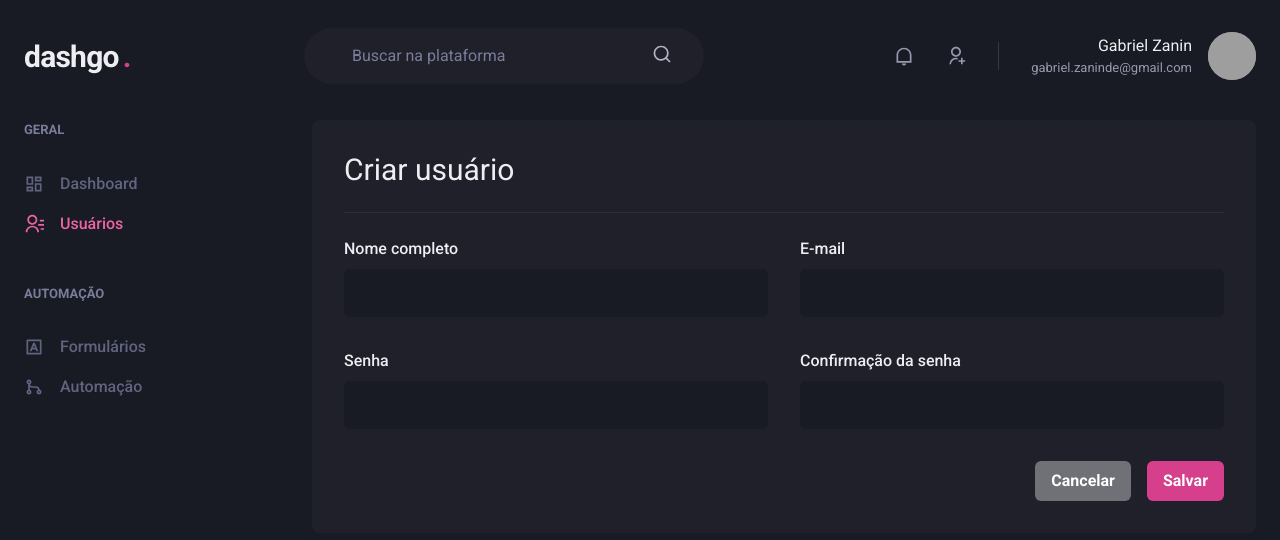
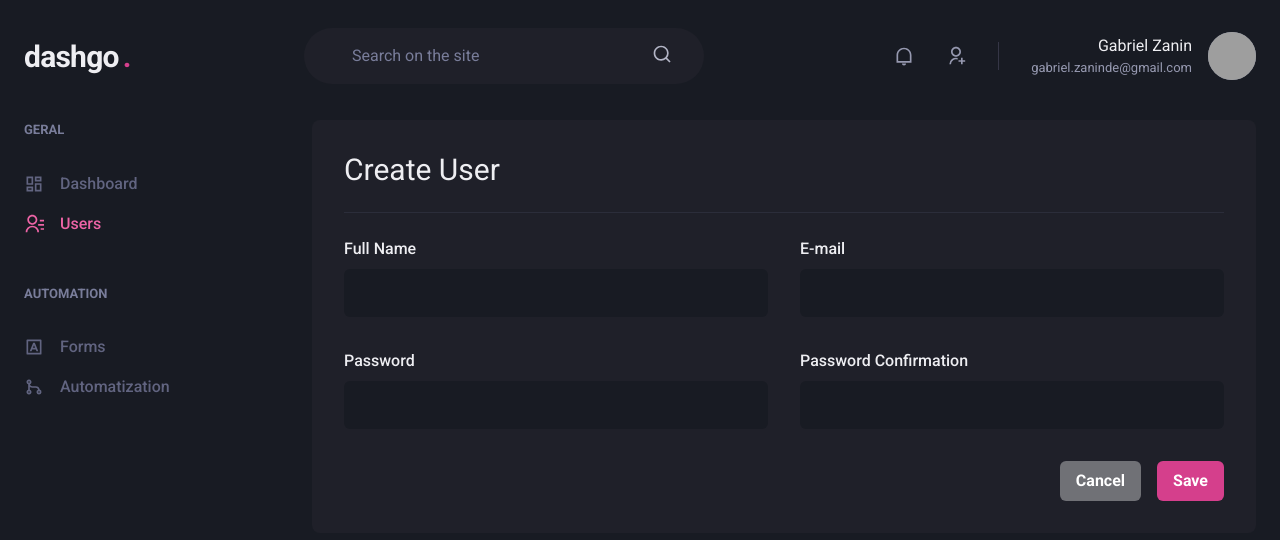
Before and after one commit to ZaninDe/dashgo, a Next.js app: page /users/create in a window 1280 px wide. Shown: the top 540 px of the page. Built offline with nearby package versions, Linux system fonts and the light colour scheme; grey boxes are pictures that could not be loaded.

Commit message:
change language site

```diff
--- a/src/components/ActiveLink.tsx
+++ b/src/components/ActiveLink.tsx
@@ -8,7 +8,7 @@ interface ActiveLinkProps extends LinkProps {
 }
 
 export function ActiveLink({children, shouldMatchExactHref = false,  ...rest }: ActiveLinkProps) {
-  const { asPath} = useRouter()
+  const { asPath } = useRouter()
   let isActive = false;
 
   if(shouldMatchExactHref && (asPath === rest.href || asPath === rest.as)) {
--- a/src/components/Header/SearchBox.tsx
+++ b/src/components/Header/SearchBox.tsx
@@ -26,12 +26,12 @@ export function SearchBox() {
         variant="unstyled"
         px="4"
         mr="4"
-      placeholder="Buscar na plataforma"
-      _placeholder={{ color: 'gray.400'}}
+        placeholder="Search on the site"
+        _placeholder={{ color: 'gray.400' }}
         ref={searchInputRef}
       />
 
-    <Icon as={RiSearchLine} fontSize="20"/>
+      <Icon as={RiSearchLine} fontSize="20" />
     </Flex>
   )
 }
--- a/src/components/Sidebar/SidebarNav.tsx
+++ b/src/components/Sidebar/SidebarNav.tsx
@@ -6,15 +6,15 @@ import { NavSection } from "./NavSection";
 export function SidebarNav() {
   return (
     <Stack spacing="12" align="flex-start">
-    <NavSection title="GERAL">
-      <NavLink icon={RiDashboardLine} href="/dashboard">Dashboard</NavLink>
-      <NavLink icon={RiContactsLine} href="/users">Usuários</NavLink>
-    </NavSection>
+      <NavSection title="GERAL">
+        <NavLink icon={RiDashboardLine} href="/dashboard">Dashboard</NavLink>
+        <NavLink icon={RiContactsLine} href="/users">Users</NavLink>
+      </NavSection>
 
-    <NavSection title="AUTOMAÇÃO">
-      <NavLink icon={RiInputMethodLine} href="/forms">Formulários</NavLink>
-      <NavLink icon={RiGitMergeLine} href="/automation">Automação</NavLink>
-    </NavSection>
-  </Stack>
+      <NavSection title="AUTOMATION">
+        <NavLink icon={RiInputMethodLine} href="/forms">Forms</NavLink>
+        <NavLink icon={RiGitMergeLine} href="/automation">Automatization</NavLink>
+      </NavSection>
+    </Stack>
   )
 }
--- a/src/pages/users/create.tsx
+++ b/src/pages/users/create.tsx
@@ -17,13 +17,13 @@ type CreateUserFormData = {
 }
 
 const createUserFormSchema = yup.object().shape({
-  name: yup.string().required(),
-  email: yup.string().required().email(),
-  password: yup.string().required().min(6),
+  name: yup.string().required('name is required'),
+  email: yup.string().required('email is required').email(),
+  password: yup.string().required('password is required').min(6, 'required over 6 characters'),
   password_confirmation: yup.string().oneOf([
     null,
     yup.ref('password')
-  ]),
+  ], 'Both password must be the same')
 })
 
 export default function CreateUser() {
@@ -32,10 +32,10 @@ export default function CreateUser() {
   });
   const { errors } = formState
 
-  const handleCreateUser: SubmitHandler<CreateUserFormData> = async (value) => {
+  const handleCreateUser: SubmitHandler<CreateUserFormData> = async (values) => {
     await new Promise(resolve => setTimeout(resolve, 2000))
 
-    console.log(value)
+    console.log(values)
   }
 
 
@@ -46,8 +46,8 @@ export default function CreateUser() {
       <Flex w="100%" my="6" maxWidth={1480} mx="auto" px="6">
         <Sidebar />
 
-        <Box flex="1" borderRadius={8} bg="gray.800" p={["6", "8"]} onSubmit={handleSubmit(handleCreateUser)}>
-          <Heading size="lg" fontWeight="normal">Criar usuário</Heading>
+        <Box as="form" flex="1" borderRadius={8} bg="gray.800" p={["6", "8"]} onSubmit={handleSubmit(handleCreateUser)}>
+          <Heading size="lg" fontWeight="normal">Create User</Heading>
 
           <Divider my="6" borderColor="gray.700" />
 
@@ -55,7 +55,7 @@ export default function CreateUser() {
             <SimpleGrid minChildWidth="240px" spacing={["6", "8"]} w="100%">
               <Input
                 name="name"
-                label="Nome completo"
+                label="Full Name"
                 error={errors.name}
                 {...register('name')}
               />
@@ -72,14 +72,14 @@ export default function CreateUser() {
               <Input
                 name="password"
                 type="password"
-                label="Senha"
+                label="Password"
                 error={errors.password}
                 {...register('password')}
               />
               <Input
                 name="password_confirmation"
                 type="password"
-                label="Confirmação da senha"
+                label="Password Confirmation"
                 error={errors.password_confirmation}
                 {...register('password_confirmation')}
               />
@@ -88,15 +88,15 @@ export default function CreateUser() {
 
           <Flex mt="8" justify="flex-end">
             <HStack spacing="4">
-            <Link href="/users" passHref>
-              <Button as="a" colorScheme="whiteAlpha">Cancelar</Button>
-            </Link>
+              <Link href="/users" passHref>
+                <Button as="a" colorScheme="whiteAlpha">Cancel</Button>
+              </Link>
               <Button
                 type="submit"
                 colorScheme="pink"
                 isLoading={formState.isSubmitting}
               >
-                  Salvar
+                Save
               </Button>
             </HStack>
           </Flex>
```
Also changed, not shown: src/pages/users/index.tsx (+11 -11 lines). Lines whose indentation alone changed are shown as unchanged.
